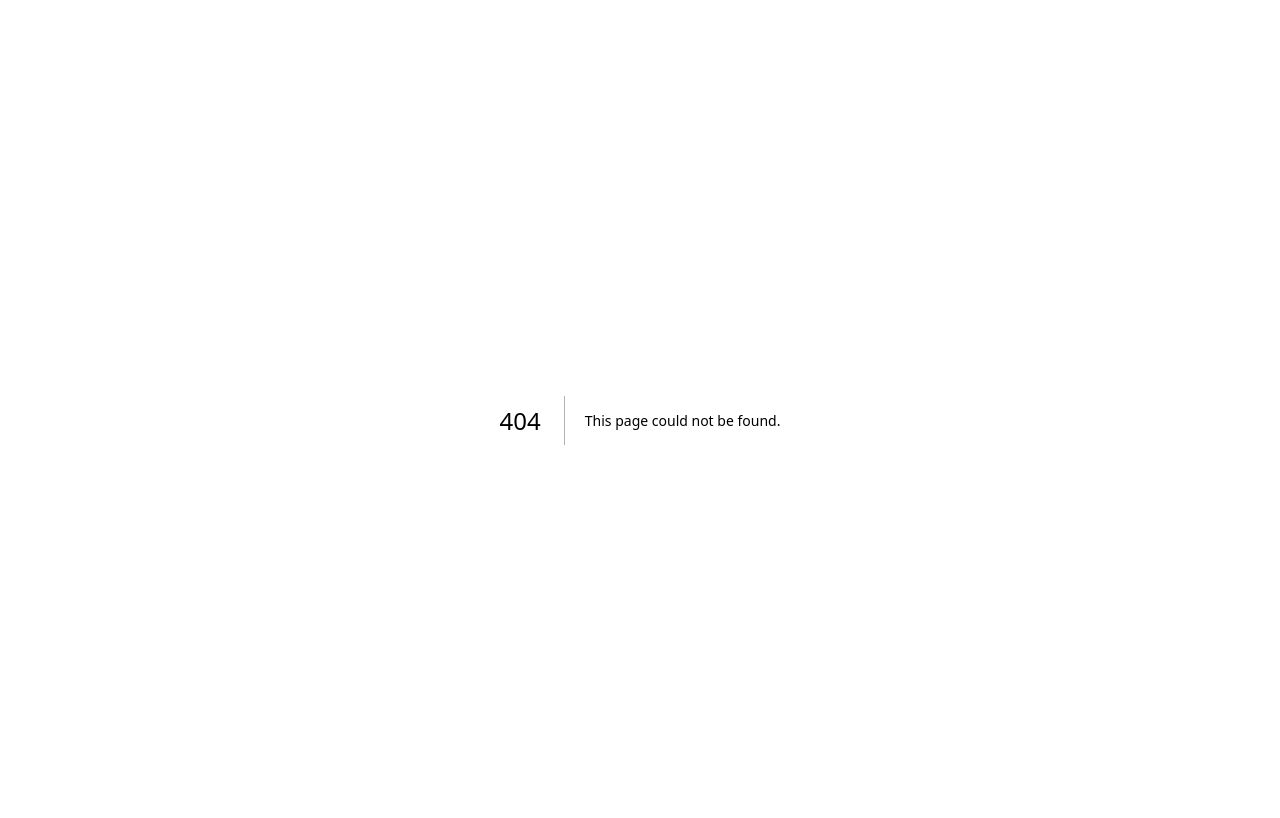
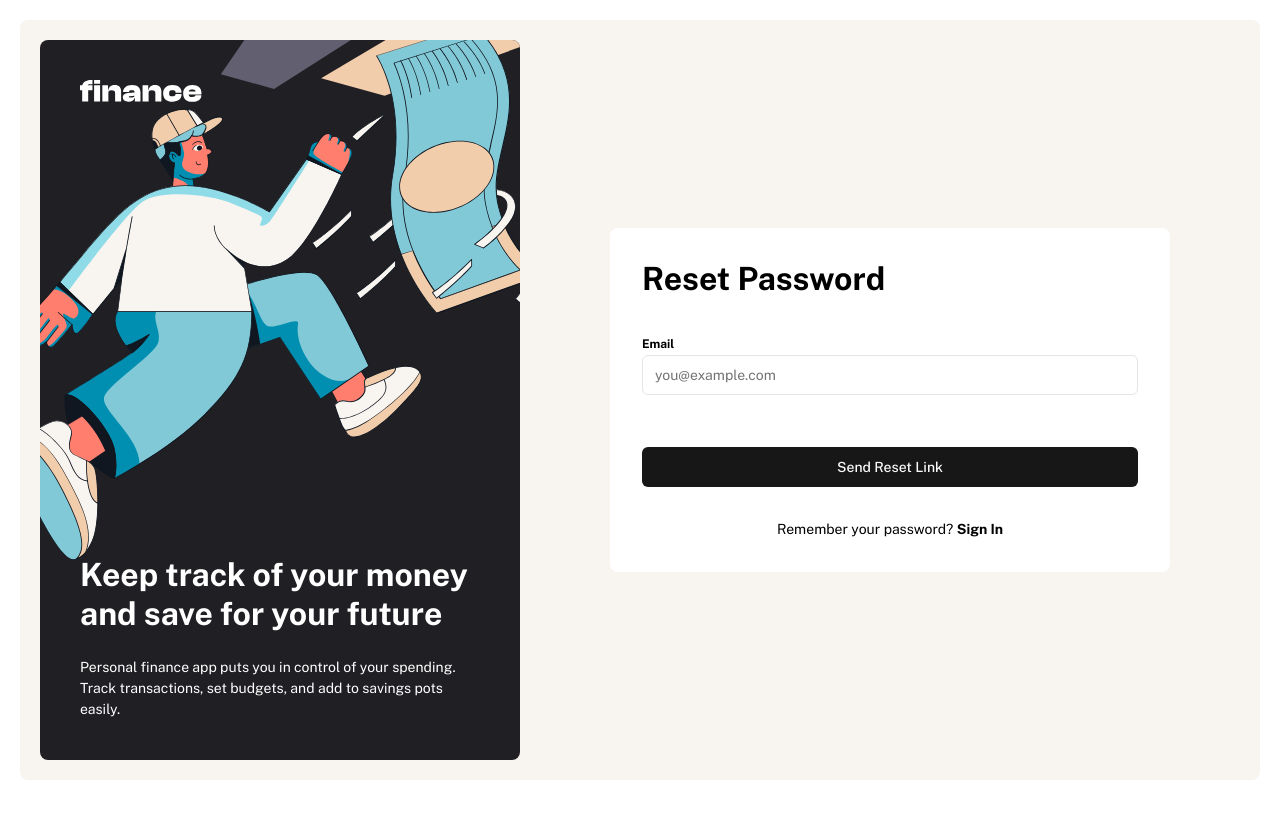
Before and after one commit to DeyanTopalov/personal-finance-app, a Next.js app: page /forgot-password in a window 1280 px wide. Before the commit this address had no page. Shown: the top 818 px of the page. Built offline with nearby package versions, Linux system fonts and the light colour scheme.

Commit message:
forgot password and reset password flows

```diff
--- /dev/null
+++ b/app/(auth-pages)/forgot-password/page.tsx
@@ -0,0 +1,9 @@
+import ForgotPasswordForm from "@components/Forms/ForgotPasswordForm";
+
+export default function ForgotPassword() {
+  return (
+    <section className="grid h-full w-full place-items-center px-4">
+      <ForgotPasswordForm />
+    </section>
+  );
+}
--- /dev/null
+++ b/app/(auth-pages)/reset-password/page.tsx
@@ -0,0 +1,8 @@
+import ResetPasswordForm from "@/components/Forms/ResetPasswordForm";
+export default function ResetPassword() {
+  return (
+    <section className="grid h-full w-full place-items-center px-4">
+      <ResetPasswordForm />
+    </section>
+  );
+}
--- a/app/(auth-pages)/sign-up/page.tsx
+++ b/app/(auth-pages)/sign-up/page.tsx
@@ -1,4 +1,4 @@
-import SignUpForm from "@components/Forms/signUpForm";
+import SignUpForm from "@components/Forms/SignUpForm";
 
 export default function SignUp() {
   return (
--- a/app/actions.ts
+++ b/app/actions.ts
@@ -1,6 +1,11 @@
 "use server";
 
-import { signupSchema, loginSchema } from "@/lib/schema";
+import {
+  signupSchema,
+  loginSchema,
+  forgotPasswordSchema,
+  resetPasswordSchema,
+} from "@/lib/schema";
 import { revalidatePath } from "next/cache";
 import { redirect } from "next/navigation";
 
@@ -86,3 +91,74 @@ export async function signup(prevState: SignupState, formData: FormData) {
     status: "success",
   };
 }
+
+export async function forgotPassword(
+  prevState: ForgotPasswordState,
+  formData: FormData,
+): Promise<ForgotPasswordState> {
+  const supabase = await createClient();
+
+  const validatedFields = forgotPasswordSchema.safeParse({
+    email: formData.get("email"),
+  });
+
+  if (!validatedFields.success) {
+    return {
+      errors: validatedFields.error.flatten().fieldErrors,
+    };
+  }
+
+  const { error } = await supabase.auth.resetPasswordForEmail(
+    validatedFields.data.email,
+    {
+      redirectTo: `${process.env.NEXT_PUBLIC_SITE_URL}/reset-password`,
+    },
+  );
+
+  if (error) {
+    return {
+      message: "Unable to process request. Please try again later.",
+      status: "error",
+    };
+  }
+
+  return {
+    message: "Check your email for the password reset link",
+    status: "success",
+  };
+}
+
+export async function resetPassword(
+  prevState: ResetPasswordState,
+  formData: FormData,
+): Promise<ResetPasswordState> {
+  const supabase = await createClient();
+
+  const validatedFields = resetPasswordSchema.safeParse({
+    password: formData.get("password"),
+    confirmPassword: formData.get("confirmPassword"),
+  });
+
+  if (!validatedFields.success) {
+    return {
+      errors: validatedFields.error.flatten().fieldErrors,
+    };
+  }
+
+  const { error } = await supabase.auth.updateUser({
+    password: validatedFields.data.password,
+  });
+
+  if (error) {
+    return {
+      message: "Unable to reset password. Please try again later.",
+      status: "error",
+    };
+  }
+
+  return {
+    message:
+      "Password updated successfully! You can now sign in with your new password.",
+    status: "success",
+  };
+}
--- /dev/null
+++ b/components/Forms/ForgotPasswordForm.tsx
@@ -0,0 +1,72 @@
+"use client";
+
+import { Input } from "@/components/ui/input";
+import { Label } from "@/components/ui/label";
+import { forgotPassword } from "@app/actions";
+import Link from "next/link";
+import { useFormState } from "react-dom";
+import { StatusModal } from "@/components/ui/status-modal";
+import { SubmitButton } from "./SubmitButton";
+
+const initialState: ForgotPasswordState = {
+  errors: {},
+  message: undefined,
+  status: undefined,
+};
+
+const ForgotPasswordForm = () => {
+  const [state, formAction] = useFormState(forgotPassword, initialState);
+
+  return (
+    <>
+      <form
+        action={formAction}
+        className="w-full max-w-[35rem] rounded-lg bg-white px-5 py-6 text-left md:px-8 md:py-8"
+      >
+        <h1 className="text-preset-1 mb-8">Reset Password</h1>
+        <Label htmlFor="email" className="text-preset-5-bold">
+          Email
+        </Label>
+        <Input
+          type="email"
+          name="email"
+          id="email"
+          placeholder="you@example.com"
+          aria-describedby={state.errors?.email ? "email-error" : undefined}
+        />
+        <div
+          id="email-error"
+          aria-live="polite"
+          aria-atomic="true"
+          className="mt-1 h-4"
+        >
+          {state.errors?.email && (
+            <p id="email-error" className="text-preset-5 text-red-500">
+              {state.errors.email[0]}
+            </p>
+          )}
+        </div>
+        <SubmitButton
+          defaultText="Send Reset Link"
+          pendingText="Sending..."
+          className="my-8 w-full"
+        />
+        <p className="text-preset-4 text-center">
+          Remember your password?{" "}
+          <Link className="text-preset-4-bold hover:underline" href="/sign-in">
+            Sign In
+          </Link>
+        </p>
+      </form>
+
+      <StatusModal
+        isOpen={Boolean(state?.message)}
+        onClose={() => formAction(new FormData())}
+        message={state?.message || ""}
+        status={state?.status || "error"}
+      />
+    </>
+  );
+};
+
+export default ForgotPasswordForm;
--- /dev/null
+++ b/components/Forms/ResetPasswordForm.tsx
@@ -0,0 +1,101 @@
+"use client";
+
+import { Label } from "@/components/ui/label";
+import { resetPassword } from "@app/actions";
+import { useFormState } from "react-dom";
+import { PasswordInput } from "./PasswordInput";
+import { StatusModal } from "@/components/ui/status-modal";
+import { SubmitButton } from "./SubmitButton";
+import { useRouter } from "next/navigation";
+
+const initialState: ResetPasswordState = {
+  errors: {},
+  message: undefined,
+  status: undefined,
+};
+const ResetPasswordForm = () => {
+  const [state, formAction] = useFormState(resetPassword, initialState);
+  const router = useRouter();
+
+  const handleClose = () => {
+    if (state?.status === "success") {
+      router.push("/sign-in");
+    } else {
+      formAction(new FormData());
+    }
+  };
+
+  return (
+    <>
+      <form
+        action={formAction}
+        className="w-full max-w-[35rem] rounded-lg bg-white px-5 py-6 text-left md:px-8 md:py-8"
+      >
+        <h1 className="text-preset-1 mb-8">Reset Password</h1>
+
+        <Label htmlFor="password" className="text-preset-5-bold">
+          New Password
+        </Label>
+        <PasswordInput
+          name="password"
+          id="password"
+          aria-describedby={
+            state.errors?.password ? "password-error" : undefined
+          }
+          placeholder="your new password"
+        />
+        <div
+          id="password-error"
+          aria-live="polite"
+          aria-atomic="true"
+          className="mt-1 h-4"
+        >
+          {state.errors?.password && (
+            <p className="text-preset-5 text-red-500">
+              {state.errors.password[0]}
+            </p>
+          )}
+        </div>
+
+        <Label htmlFor="confirmPassword" className="text-preset-5-bold">
+          Confirm Password
+        </Label>
+        <PasswordInput
+          name="confirmPassword"
+          id="confirmPassword"
+          aria-describedby={
+            state.errors?.confirmPassword ? "confirm-password-error" : undefined
+          }
+          placeholder="confirm your password"
+        />
+        <div
+          id="confirm-password-error"
+          aria-live="polite"
+          aria-atomic="true"
+          className="mt-1 h-4"
+        >
+          {state.errors?.confirmPassword && (
+            <p className="text-preset-5 text-red-500">
+              {state.errors.confirmPassword[0]}
+            </p>
+          )}
+        </div>
+
+        <SubmitButton
+          defaultText="Update Password"
+          pendingText="Updating..."
+          className="my-8 w-full"
+        />
+      </form>
+
+      <StatusModal
+        isOpen={Boolean(state?.message)}
+        onClose={handleClose}
+        message={state?.message || ""}
+        status={(state?.status as "success" | "error") || "error"}
+      />
+    </>
+  );
+};
+
+export default ResetPasswordForm;
--- a/components/Forms/SignInForm.tsx
+++ b/components/Forms/SignInForm.tsx
@@ -34,7 +34,7 @@ const SignInForm = () => {
           id="email-error"
           aria-live="polite"
           aria-atomic="true"
-          className="h-4"
+          className="mt-1 h-4"
         >
           {state.errors?.email && (
             <p className="text-preset-5 text-red-500">
@@ -53,7 +53,18 @@ const SignInForm = () => {
           }
           placeholder="your password"
         />
-        <div className="h-4">
+        <div className="mt-1">
+          <p className="text-preset-4 text-right">
+            Forgot Password?{" "}
+            <Link
+              className="text-preset-4-bold hover:underline"
+              href="/forgot-password"
+            >
+              Reset
+            </Link>
+          </p>
+        </div>
+        <div className="mt-1 h-4">
           {state.errors?.password && (
             <p className="text-preset-5 text-red-500">
               {state.errors.password[0]}
--- a/components/Forms/signUpForm.tsx
+++ b/components/Forms/signUpForm.tsx
@@ -36,7 +36,7 @@ const SignUpForm = () => {
           id="name-error"
           aria-live="polite"
           aria-atomic="true"
-          className="h-4"
+          className="mt-1 h-4"
         >
           {state.errors?.name && (
             <p className="text-preset-5 text-red-500">{state.errors.name[0]}</p>
@@ -57,7 +57,7 @@ const SignUpForm = () => {
           id="email-error"
           aria-live="polite"
           aria-atomic="true"
-          className="h-4"
+          className="mt-1 h-4"
         >
           {state.errors?.email && (
             <p className="text-preset-5 text-red-500">
@@ -81,7 +81,7 @@ const SignUpForm = () => {
           id="password-error"
           aria-live="polite"
           aria-atomic="true"
-          className="h-4"
+          className="mt-1 h-4"
         >
           {state.errors?.password && (
             <p className="text-preset-5 text-red-500">
--- a/lib/schema.ts
+++ b/lib/schema.ts
@@ -10,3 +10,17 @@ export const loginSchema = z.object({
   email: z.string().email("Invalid email address"),
   password: z.string().min(1, "Password is required"),
 });
+
+export const forgotPasswordSchema = z.object({
+  email: z.string().email("Invalid email address"),
+});
+
+export const resetPasswordSchema = z
+  .object({
+    password: z.string().min(8, "Password must be at least 8 characters"),
+    confirmPassword: z.string(),
+  })
+  .refine((data) => data.password === data.confirmPassword, {
+    message: "Passwords don't match",
+    path: ["confirmPassword"],
+  });
```
Also changed, not shown: types/types.d.ts (+17 -0 lines).
